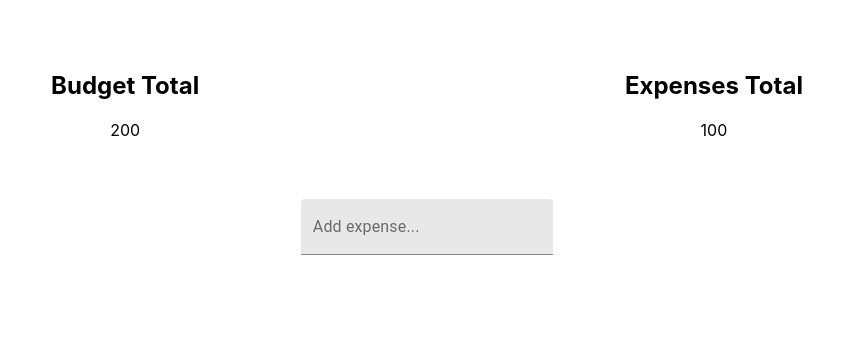
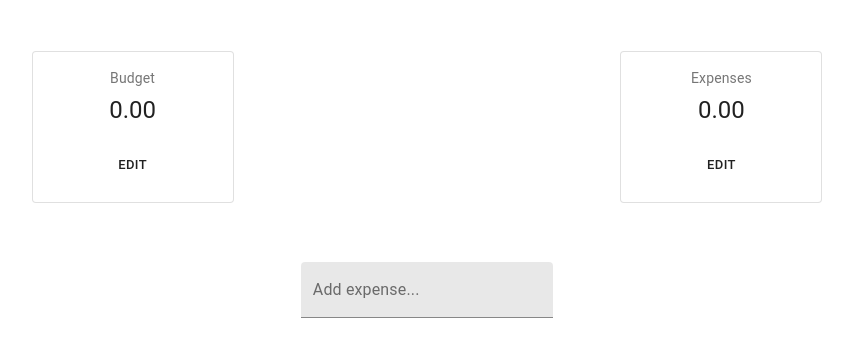
Before and after one commit to CarlaCarrasco/react-budget-app, a React (Create React App) app: page / in a window 1280 px wide. Shown: the top 356 px of the page, without its empty margins (213-1066 px from the left). Built offline with nearby package versions, Linux system fonts and the light colour scheme.

Commit message:
added card component

```diff
--- a/src/Components/budget.js
+++ b/src/Components/budget.js
@@ -1,10 +1,52 @@
 import React from 'react';
-//import '../App.css';
+import { makeStyles } from '@material-ui/core/styles';
+import Card from '@material-ui/core/Card';
+import CardActions from '@material-ui/core/CardActions';
+import CardContent from '@material-ui/core/CardContent';
+import Button from '@material-ui/core/Button';
+import Typography from '@material-ui/core/Typography';
+
+const useStyles = makeStyles({
+    root: {
+      minWidth: 200,
+      height: 150,
+    },
+    title: {
+      fontSize: 14,
+    },
+    pos: {
+      marginBottom: 12,
+    },
+  });
 
 export const Budget = props => {
+    const classes = useStyles();
     return (
-    <div>
-        <h2>Budget Total</h2>
-        <span>{props.budgetTotal}</span>
-    </div>);
+        <Card className={classes.root} variant="outlined">
+          <CardContent>
+            <Typography className={classes.title} color="textSecondary" gutterBottom>
+              Budget
+            </Typography>
+            <Typography variant="h5" component="h2">
+              0.00
+            </Typography>
+            {/* <Typography className={classes.pos} color="textSecondary">
+              adjective
+            </Typography>
+            <Typography variant="body2" component="p">
+              well meaning and kindly.
+              <br />
+              {'"a benevolent smile"'}
+            </Typography> */}
+          </CardContent>
+          <CardActions>
+            <Button size="small" style={{margin: 'auto'}}>Edit</Button>
+          </CardActions>
+        </Card>
+      );
+    // return (
+    // <div>
+    //     <h2>Budget Total</h2>
+    //     <span>{props.budgetTotal}</span>
+    // </div>);
 }
--- a/src/Components/expenses.js
+++ b/src/Components/expenses.js
@@ -1,10 +1,59 @@
 import React from 'react';
-//import '../App.css';
+import { makeStyles } from '@material-ui/core/styles';
+import Card from '@material-ui/core/Card';
+import CardActions from '@material-ui/core/CardActions';
+import CardContent from '@material-ui/core/CardContent';
+import Button from '@material-ui/core/Button';
+import Typography from '@material-ui/core/Typography';
+
+const useStyles = makeStyles({
+    root: {
+      minWidth: 200,
+      height: 150
+    },
+    bullet: {
+      display: 'inline-block',
+      margin: '0 2px',
+      transform: 'scale(0.8)',
+    },
+    title: {
+      fontSize: 14,
+    },
+    pos: {
+      marginBottom: 12,
+    },
+  });
 
 export const Expenses = props => {
+    const classes = useStyles();
+    const bull = <span className={classes.bullet}>•</span>;
     return (
-    <div>
-        <h2>Expenses Total</h2>
-        <span>{props.expensesTotal}</span>
-    </div>);
+        <Card className={classes.root} variant="outlined">
+          <CardContent>
+            <Typography className={classes.title} color="textSecondary" gutterBottom>
+              Expenses
+            </Typography>
+            <Typography variant="h5" component="h2">
+              0.00
+            </Typography>
+            {/* <Typography className={classes.pos} color="textSecondary">
+              adjective
+            </Typography>
+            <Typography variant="body2" component="p">
+              well meaning and kindly.
+              <br />
+              {'"a benevolent smile"'}
+            </Typography> */}
+          </CardContent>
+          <CardActions>
+            <Button size="small" style={{margin: 'auto'}}>Edit</Button>
+          </CardActions>
+        </Card>
+      );
+
+    // return (
+    // <div>
+    //     <h2>Expenses Total</h2>
+    //     <span>{props.expensesTotal}</span>
+    // </div>);
 }
--- a/src/Components/inputExpense.js
+++ b/src/Components/inputExpense.js
@@ -16,7 +16,7 @@ export const InputExpense = props => {
 
     return (
         <form className={classes.root} noValidate autoComplete="off">
-            <TextField id="filled-basic" name="expense" label="Add expense..." variant="filled" />
+            <TextField fullWidth id="filled-basic" name="expense" label="Add expense..." variant="filled" />
         </form>
     );
 }
```
